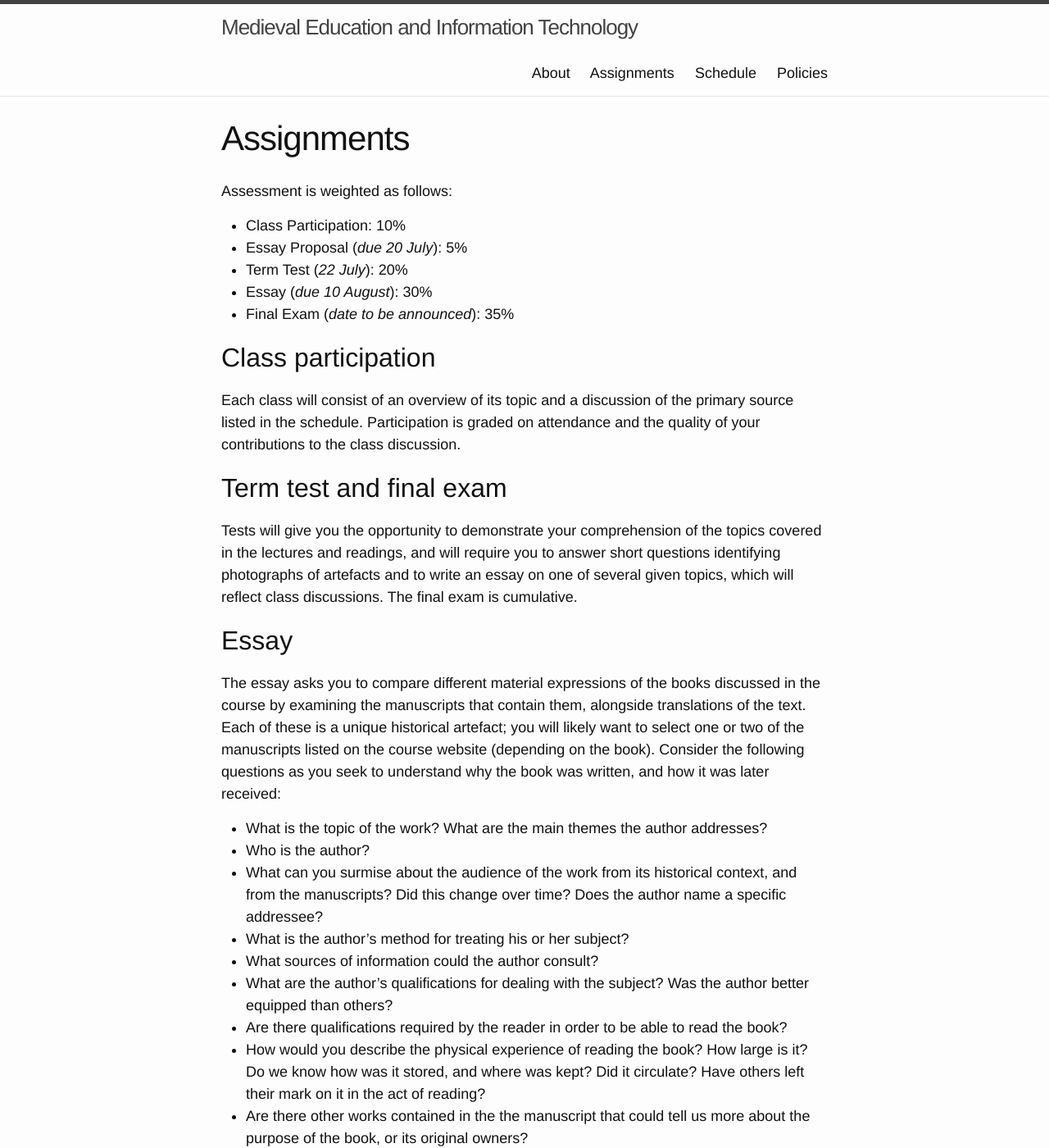
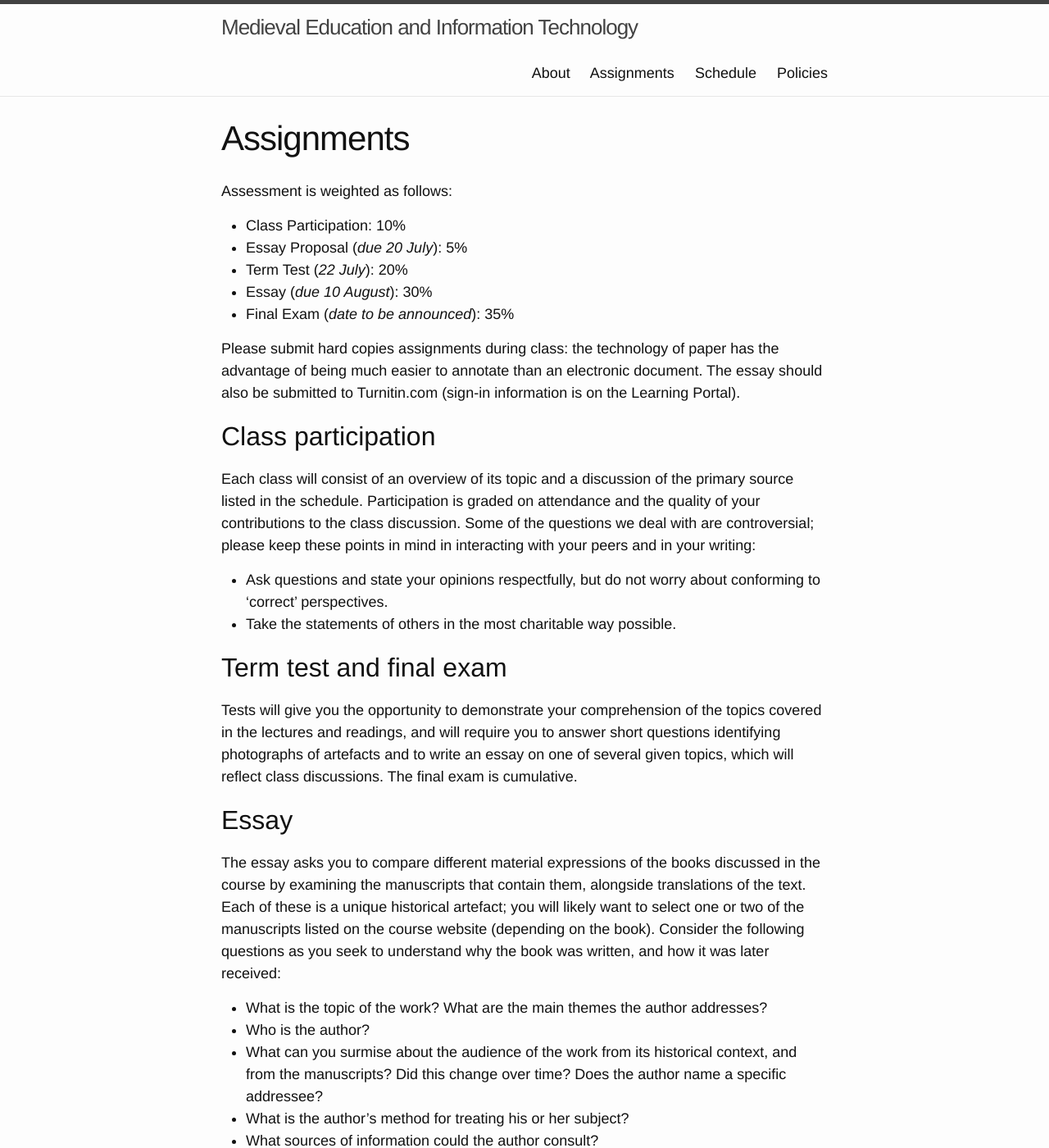
Before and after one commit to adunning/medieval-education-technology, a Jekyll site: the page built from assignments.md, in a window 1280 px wide and 1400 px high. Shown: the whole window at 82% size. Built offline with Jekyll 4.4.1, drawn with Linux system fonts in a browser that asks for light colours; some of the changed text lies outside the part shown.

Commit message:
Minor revisions.

```diff
--- a/assignments.md
+++ b/assignments.md
@@ -13,9 +13,14 @@ Assessment is weighted as follows:
 - Essay (*due 10 August*): 30%
 - Final Exam (*date to be announced*): 35%
 
+Please submit hard copies assignments during class: the technology of paper has the advantage of being much easier to annotate than an electronic document. The essay should also be submitted to Turnitin.com (sign-in information is on the Learning Portal).
+
 ## Class participation
 
-Each class will consist of an overview of its topic and a discussion of the primary source listed in the schedule. Participation is graded on attendance and the quality of your contributions to the class discussion.
+Each class will consist of an overview of its topic and a discussion of the primary source listed in the schedule. Participation is graded on attendance and the quality of your contributions to the class discussion. Some of the questions we deal with are controversial; please keep these points in mind in interacting with your peers and in your writing:
+
+- Ask questions and state your opinions respectfully, but do not worry about conforming to 'correct' perspectives.
+- Take the statements of others in the most charitable way possible.
 
 ## Term test and final exam
 
```
Also changed, not shown: other parts of assignments.md (+1 -1 lines), schedule.md (+1 -1 lines).
